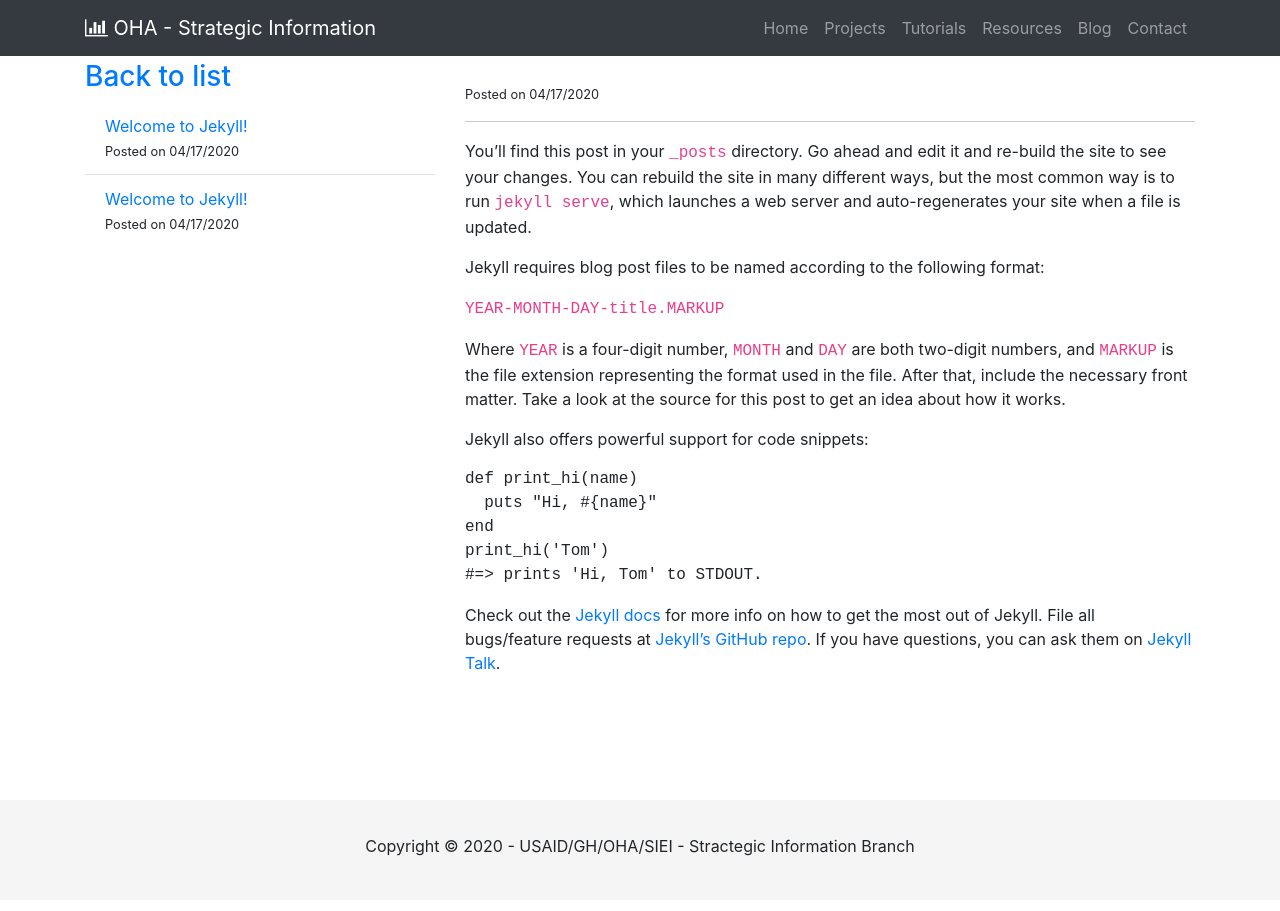
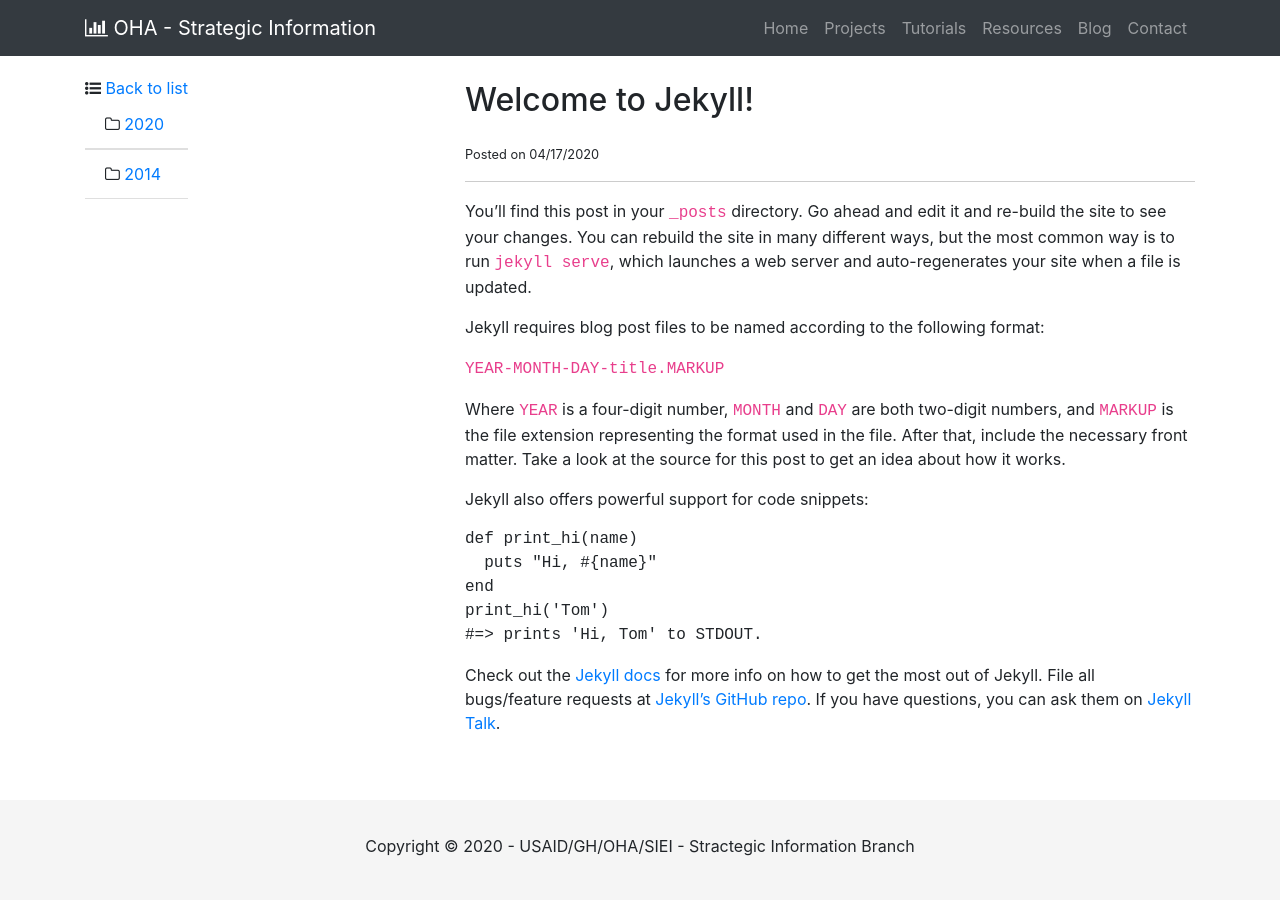
Before and after one commit to USAID-OHA-SI/usaid-oha-si.github.io, a Jekyll site: the page built from _posts/2020-04-17-welcome-to-jekyll.markdown, in a window 1280 px wide. Built offline with Jekyll 4.4.1, drawn with Linux system fonts in a browser that asks for light colours; nearby versions of some CDN libraries.

Commit message:
Adding a sidebar menu panel to the blog post template

```diff
--- a/_layouts/default.html
+++ b/_layouts/default.html
@@ -37,14 +37,14 @@
     <!-- Include footer here -->
     {% include footer.html %}
 
-
-    <script src="https://cdnjs.cloudflare.com/ajax/libs/popper.js/1.12.9/umd/popper.min.js" integrity="sha384-ApNbgh9B+Y1QKtv3Rn7W3mgPxhU9K/ScQsAP7hUibX39j7fakFPskvXusvfa0b4Q" crossorigin="anonymous"></script>
-    <script src="https://maxcdn.bootstrapcdn.com/bootstrap/4.0.0/js/bootstrap.min.js" integrity="sha384-JZR6Spejh4U02d8jOt6vLEHfe/JQGiRRSQQxSfFWpi1MquVdAyjUar5+76PVCmYl" crossorigin="anonymous"></script>
-    <script src="/assets/js/vendor/modernizr-3.8.0.min.js"></script>
     <script src="https://code.jquery.com/jquery-3.4.1.min.js" integrity="sha256-CSXorXvZcTkaix6Yvo6HppcZGetbYMGWSFlBw8HfCJo=" crossorigin="anonymous"></script>
     <script>
         window.jQuery || document.write('<script src="js/vendor/jquery-3.4.1.min.js"><\/script>')
     </script>
+    <script src="https://cdnjs.cloudflare.com/ajax/libs/popper.js/1.12.9/umd/popper.min.js" integrity="sha384-ApNbgh9B+Y1QKtv3Rn7W3mgPxhU9K/ScQsAP7hUibX39j7fakFPskvXusvfa0b4Q" crossorigin="anonymous"></script>
+    <script src="https://stackpath.bootstrapcdn.com/bootstrap/4.4.1/js/bootstrap.min.js" integrity="sha384-wfSDF2E50Y2D1uUdj0O3uMBJnjuUD4Ih7YwaYd1iqfktj0Uod8GCExl3Og8ifwB6" crossorigin="anonymous"></script>
+    <script src="/assets/js/vendor/modernizr-3.8.0.min.js"></script>
+
     <script src={{ "/assets/js/plugins.js" }}></script>
     <script src={{ "/assets/js/main.js" }}></script>
 
--- a/_layouts/post.html
+++ b/_layouts/post.html
@@ -3,21 +3,51 @@ layout: default
 ---
 
 <div class="row">
-    <div class="col-4">
-        <h3><a href="">Back to list</a></h3>
-        <ul class="list-group list-group-flush">
-            {% for post in site.posts %}
-            <li class="list-group-item">
-                <span><a class="display-5" href="{{ page.url }}">{{ page.title }}</a><span> <br/>
-                <span><small> Posted {% if page.author And page.author != "" %} by {{ page.author }} {% endif %} on {{ page.date | date: "%m/%d/%Y" }}</small></span>
-            </li>
+    <div class="d-none d-md-block col-md-4 mt-3 position-relative">
+        <div id="post-sidebar" class="position-fixed">
+            <span class="display-5"><i class="fa fa-list-ul"></i> <a class="" href="/blog/">Back to list</a></span>
+
+            {% assign postsByYear = site.posts | group_by_exp:"post", "post.date | date: '%Y'" %}
+            <ul class="list-group list-group-flush">
+            {% for year in postsByYear %}
+                {% assign bYear = year.name | prepend: "blog-" %}
+                <li class="list-group-item"><i class="fa fa-folder-o"></i> <a href="#{{bYear}}" data-toggle="collapse" aria-expanded="true" aria-controls="{{bYear}}">{{ year.name }}</a></li>
+                {% assign postsByMonth = year.items | group_by_exp:"post", "post.date | date: '%B'" %}
+
+                <div id="{{bYear}}" class="collapse">
+                <ul class="list-group list-group-flush">
+                {% for month in postsByMonth %}
+                {% assign bMonth = month.name | prepend: "blog-" %}
+                {% assign bMonth = bMonth | append: bYear %}
+                    <li class="list-group-item">&nbsp;&nbsp;<i class="fa fa-folder-o"></i> <a href="#{{bMonth}}" data-toggle="collapse" aria-expanded="false" aria-controls="{{bMonth}}">{{ month.name }}</a></li>
+
+                    <div id="{{bMonth}}" class="collapse">
+                    <ul class="list-group list-group-flush">
+                        {% for post in month.items %}
+
+                            {% if post.title == page.title %}
+                                <li class="list-group-item">&nbsp;&nbsp;&nbsp;&nbsp;<i class="fa fa-file"></i>
+                            {% else %}
+                                <li class="list-group-item">&nbsp;&nbsp;&nbsp;&nbsp;<i class="fa fa-file-o"></i>
+                            {% endif %}
+                                    <a href="{{ post.url }}">{{ post.title }}</a>
+                                </li>
+                        {% endfor %}
+                    </ul>
+                    </div>
+
+                {% endfor %}
+                </ul>
+                </div>
+
             {% endfor %}
-        </ul>
+            </ul>
+        </div>
     </div>
 
-    <div class="col-8">
+    <div class="col-sm-12 col-md-8">
         <div class="post">
-            <h1 class="post-title">{{ post.title }}</h1>
+            <h1 class="post-title">{{ page.title }}</h1>
 
             <span><small> Posted {% if page.author And page.author != "" %} by {{ page.author }} {% endif %} on {{ page.date | date: "%m/%d/%Y" }}</small></span>
 
--- a/_posts/2020-04-13-ggplot-exercises-post.md
+++ b/_posts/2020-04-13-ggplot-exercises-post.md
@@ -1,6 +1,6 @@
 ---
 layout: post
-title: "ggplot Exercises | 2020-04-13"
+title: "ggplot Exercises"
 date: 2014-04-13
 categories: blog
 ---
--- a/blog/index.html
+++ b/blog/index.html
@@ -8,7 +8,7 @@ title: SI - Blogs
         <h1>Blogs</h1>
 
         <ol>
-            {% for post in site.posts reversed %}
+            {% for post in site.posts %}
             <li>
                 <h5><a class="display-5" href="{{ post.url }}">{{ post.title }}</a><h5>
                 <p class="">{{ post.excerpt }}</p>
```
